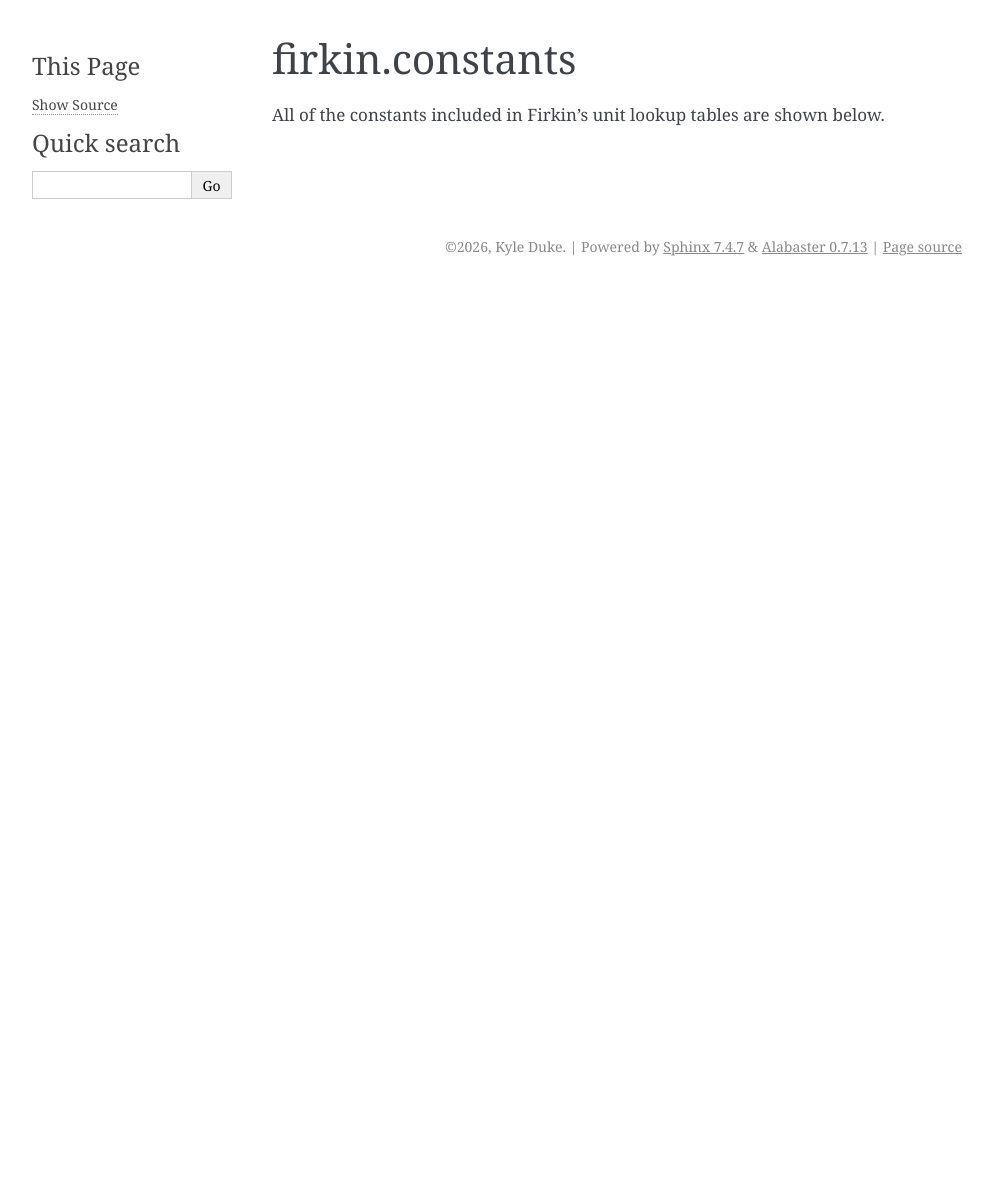
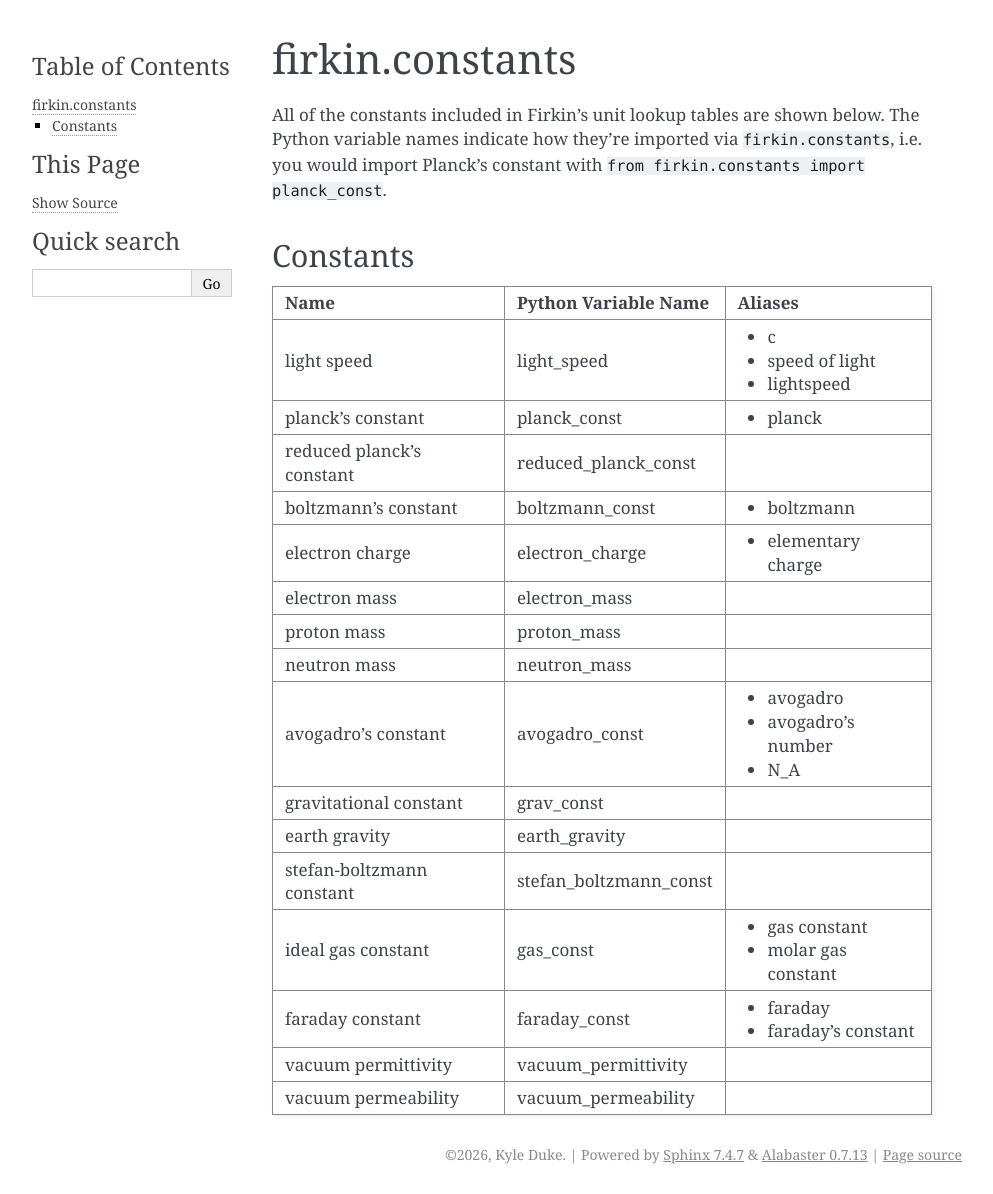
Before and after one commit to janKaje/firkin, a Sphinx documentation site: the page built from docs/source/api/firkin.constants/firkin.constants.rst, in a window 1280 px wide. Shown: the whole page, without its empty margins (148-1141 px from the left). Built offline with Sphinx 7.4.7, drawn with Linux system fonts in a browser that asks for light colours; before the commit the page ends 900 px from its top, so only the background shows below that.

Commit message:
constant defs

```diff
--- /dev/null
+++ b/docs/source/api/firkin.constants/constants.csv
@@ -0,0 +1,30 @@
+Name,Python Variable Name,Aliases
+light speed,light_speed,"
+- c
+- speed of light
+- lightspeed"
+planck's constant,planck_const,"
+- planck"
+reduced planck's constant,reduced_planck_const,
+boltzmann's constant,boltzmann_const,"
+- boltzmann"
+electron charge,electron_charge,"
+- elementary charge"
+electron mass,electron_mass,
+proton mass,proton_mass,
+neutron mass,neutron_mass,
+avogadro's constant,avogadro_const,"
+- avogadro
+- avogadro's number
+- N_A"
+gravitational constant,grav_const,
+earth gravity,earth_gravity,
+stefan-boltzmann constant,stefan_boltzmann_const,
+ideal gas constant,gas_const,"
+- gas constant
+- molar gas constant"
+faraday constant,faraday_const,"
+- faraday
+- faraday's constant"
+vacuum permittivity,vacuum_permittivity,
+vacuum permeability,vacuum_permeability,
--- a/docs/source/api/firkin.constants/firkin.constants.rst
+++ b/docs/source/api/firkin.constants/firkin.constants.rst
@@ -2,3 +2,11 @@
 ================
 
 All of the constants included in Firkin's unit lookup tables are shown below.
+The Python variable names indicate how they're imported via ``firkin.constants``, i.e. you would import Planck's constant with ``from firkin.constants import planck_const``.
+
+Constants
+---------
+
+.. csv-table::
+    :header-rows: 1
+    :file: constants.csv
--- a/docs/source/conf.py
+++ b/docs/source/conf.py
@@ -82,4 +82,27 @@
     derived_units.to_csv(path.join(DIR_PATH, "docs", "source", "api", "firkin.units", "derived_units.csv"), index=False)
     log_units.to_csv(path.join(DIR_PATH, "docs", "source", "api", "firkin.units", "log_units.csv"), index=False)
 
+def load_constant_definitions():
+    constants = pd.read_csv(path.join(DIR_PATH, "unit_definitions", "constants.csv"))
+    aliases = pd.read_csv(path.join(DIR_PATH, "unit_definitions", "constant_aliases.csv"))
+
+    constants = constants.drop(["value", "units"], axis=1)
+    constants["aliases"] = ""
+
+    for i, aliasrow in aliases.iterrows():
+        for j, row in constants.iterrows():
+            if row["name"] == aliasrow["name"]:
+                constants.loc[j, "aliases"] += "\n- " + aliasrow["alias"]
+
+    rename_mapper = {
+        "name": "Name",
+        "python_var_name": "Python Variable Name",
+        "aliases": "Aliases",
+    }
+
+    constants = constants.rename(rename_mapper, axis=1)
+
+    constants.to_csv(path.join(DIR_PATH, "docs", "source", "api", "firkin.constants", "constants.csv"), index=False)
+
 load_unit_definitions()
+load_constant_definitions()
--- a/docs/source/index.rst
+++ b/docs/source/index.rst
@@ -25,7 +25,7 @@
 * Compatibility for logarithmic units such as the ``decibel`` and ``semitone``
 
 .. toctree::
-   :maxdepth: 2
+   :maxdepth: 3
    :caption: Contents:
 
    Getting Started <getting_started>
```
Also changed, not shown: 1 other file.
